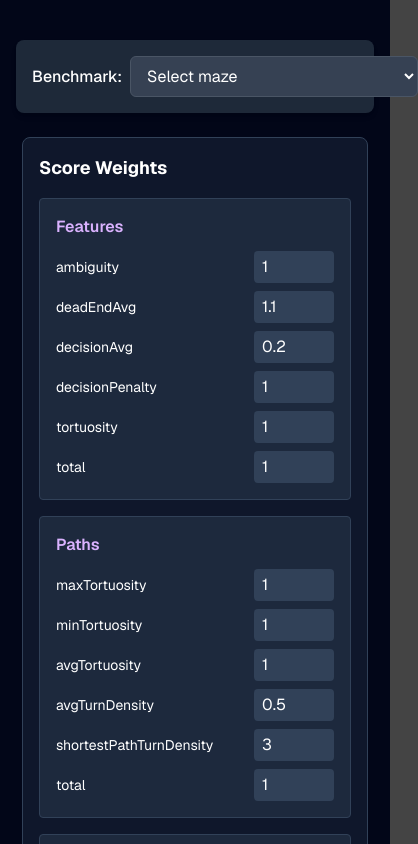
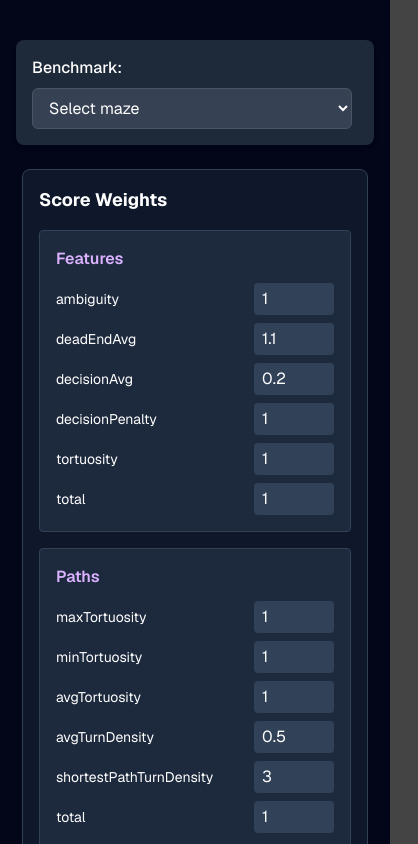
Before and after one commit to sebast825/maze-lab, a Next.js app: page /maze-analysis in a window 390 px wide. Shown: the top 844 px of the page, 418 px wide, since content can reach past the window. Built offline with nearby package versions, Linux system fonts and the light colour scheme.

Commit message:
fix(UI input mobile responsvie)

```diff
--- a/src/features/mazeAnalysis/components/benchmarkSelector.tsx
+++ b/src/features/mazeAnalysis/components/benchmarkSelector.tsx
@@ -14,7 +14,8 @@
   onChange,
 }: BenchmarkSelectorProps) => {
   return (
-    <div className="flex items-center gap-2">
+    /* Cambiado a flex-col en mobile y flex-row a partir de sm (640px) */
+    <div className="flex flex-col sm:flex-row sm:items-center gap-2 w-full sm:w-auto">
       <label
         htmlFor="benchmark-select"
         className="text-white font-medium whitespace-nowrap"
@@ -28,7 +29,8 @@
         onChange={(e) =>
           onChange(e.target.value ? Number(e.target.value) : "")
         }
-        className="px-3 py-2 bg-gray-700 text-white rounded-md border border-gray-600 focus:outline-none focus:ring-2 focus:ring-blue-500"
+        /* Se agregó w-full para que en mobile use el ancho disponible sin romper, y max-w-xs para que no sea gigante en pantallas grandes */
+        className="w-full sm:w-auto max-w-xs px-3 py-2 bg-gray-700 text-white rounded-md border border-gray-600 focus:outline-none focus:ring-2 focus:ring-blue-500"
       >
         <option value="">Select maze</option>
 
```
